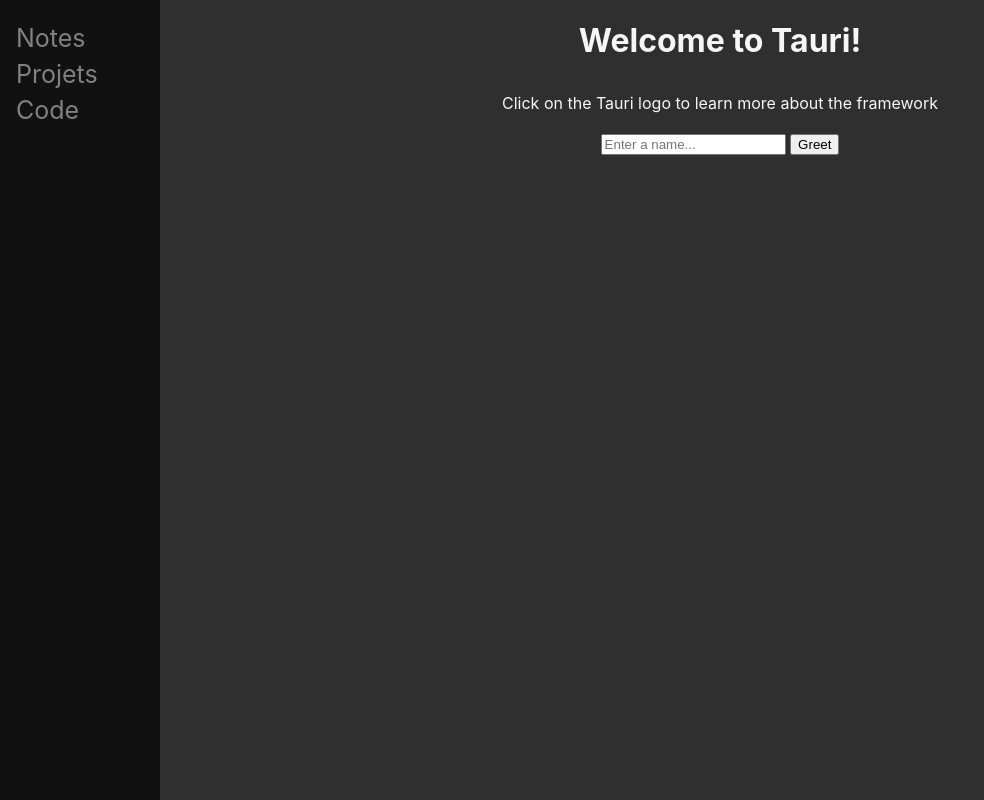
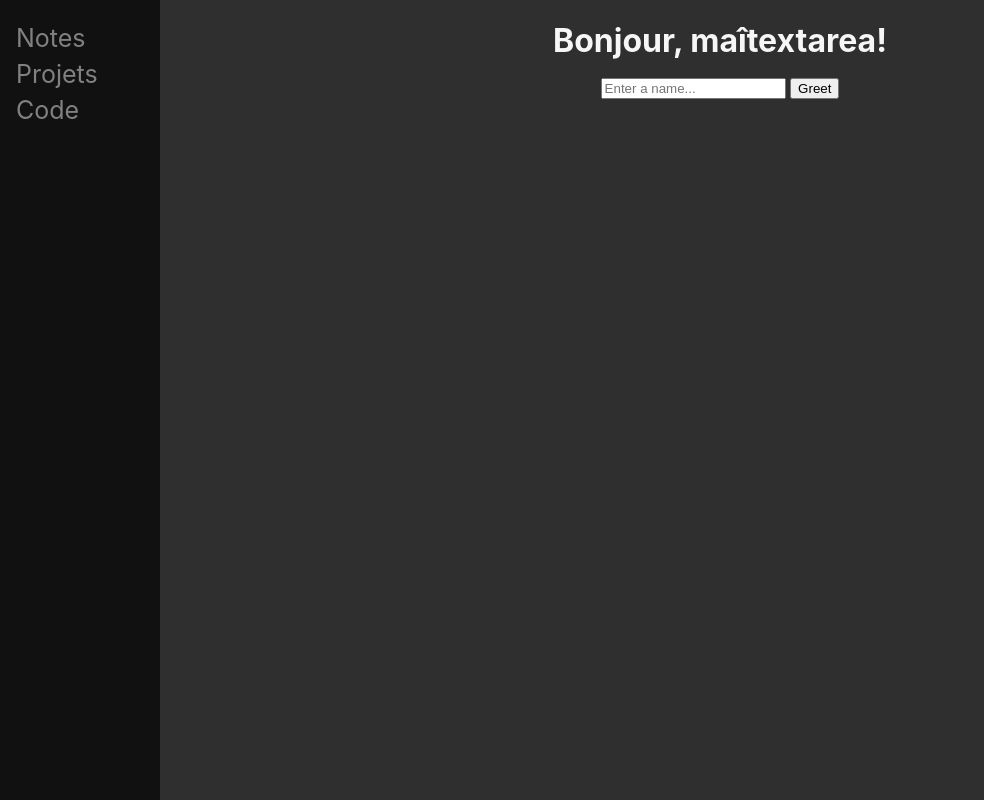
Before and after one commit to WanderingPenwing/Calcifer, a website: page src/index.html in a window 1280 px wide. Shown: the whole page, without its empty margins (0-984 px from the left). Drawn offline with Linux system fonts and the light colour scheme.

```diff
--- a/src/index.html
+++ b/src/index.html
@@ -18,16 +18,11 @@
 
     <!-- Page content -->
     <div class="main">
-      <h1>Welcome to Tauri!</h1>
-
-
-      <p>Click on the Tauri logo to learn more about the framework</p>
-
+      <h1>Bonjour, maîtextarea!</h1>
       <form class="row" id="greet-form">
         <input id="greet-input" placeholder="Enter a name..." />
         <button type="submit">Greet</button>
       </form>
-
       <p id="greet-msg"></p>
     </div>
   </body>
```
Also changed, not shown: src/pages/code.html (+0 -1 lines), src/pages/notes.html (+1 -1 lines), src/pages/projets.html (+0 -1 lines).
